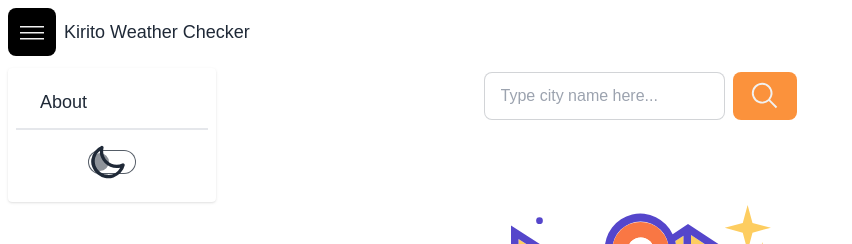
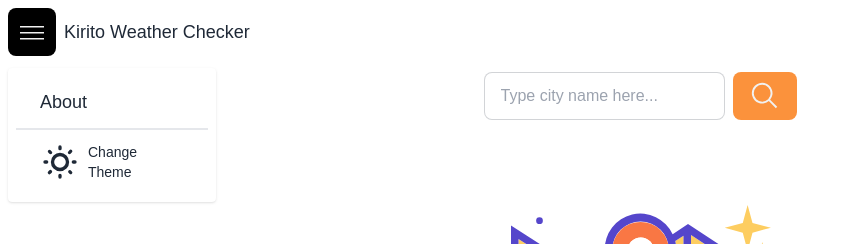
Before and after one commit to Masood-zone/weather-app-redesign, a React (Create React App) app: page / in a window 1280 px wide. Both pictures are taken after a click on the button 32 px from the left and 32 px from the top of the page. Shown: the top 244 px of the page, without its empty margins (0-852 px from the left). Built offline with nearby package versions, Linux system fonts and the light colour scheme.

Commit message:
Fixed theme changer

```diff
--- a/src/components/Navbar.js
+++ b/src/components/Navbar.js
@@ -19,15 +19,16 @@ function Navbar() {
             </li>
             {/* Theme changer here */}
             <li>
+              <button className="text-sm">
                 <label className="swap swap-rotate">
                   <input
                     type="checkbox"
                     value="light"
-                  className="toggle theme-controller"
+                    className="theme-controller"
                   />
                   {/* sun icon */}
                   <svg
-                  className="swap-on fill-current w-10 h-10"
+                    className="swap-off fill-current w-10 h-10"
                     xmlns="http://www.w3.org/2000/svg"
                     viewBox="0 0 24 24"
                   >
@@ -36,13 +37,15 @@ function Navbar() {
 
                   {/* moon icon */}
                   <svg
-                  className="swap-off fill-current w-10 h-10"
+                    className="swap-on fill-current w-10 h-10"
                     xmlns="http://www.w3.org/2000/svg"
                     viewBox="0 0 24 24"
                   >
                     <path d="M21.64,13a1,1,0,0,0-1.05-.14,8.05,8.05,0,0,1-3.37.73A8.15,8.15,0,0,1,9.08,5.49a8.59,8.59,0,0,1,.25-2A1,1,0,0,0,8,2.36,10.14,10.14,0,1,0,22,14.05,1,1,0,0,0,21.64,13Zm-9.5,6.69A8.14,8.14,0,0,1,7.08,5.22v.27A10.15,10.15,0,0,0,17.22,15.63a9.79,9.79,0,0,0,2.1-.22A8.11,8.11,0,0,1,12.14,19.73Z" />
                   </svg>
                 </label>
+                Change Theme
+              </button>
             </li>
           </ul>
         </div>
```
Lines whose indentation alone changed are shown as unchanged.
